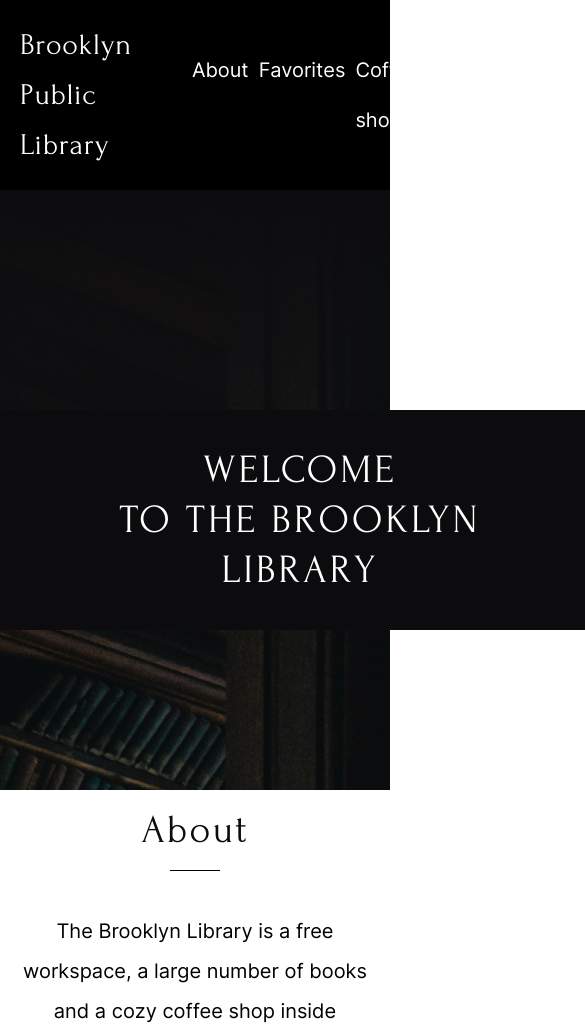
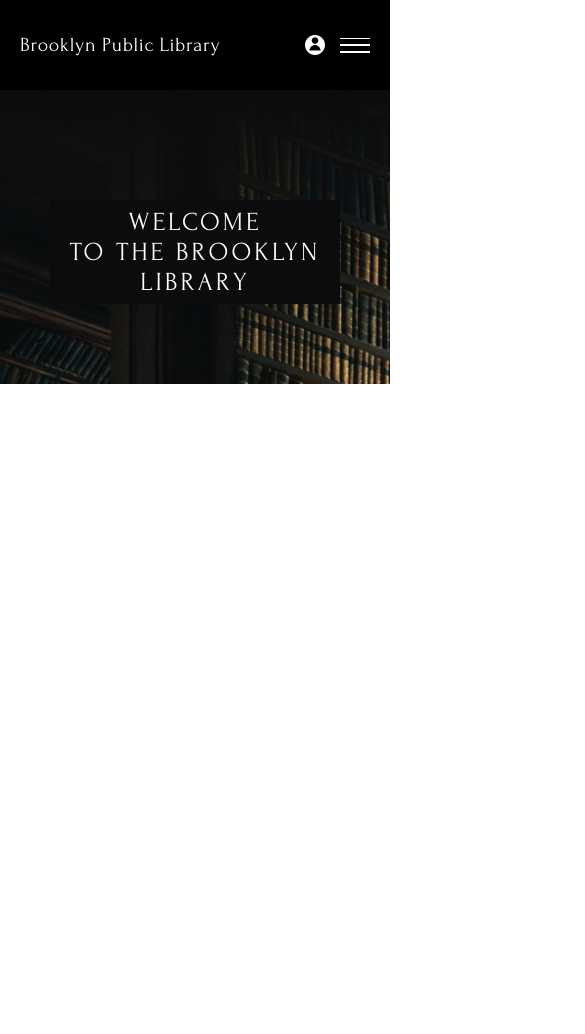
Before and after one commit to tayahanchar/library, a website built with webpack: page src/index.html in a window 390 px wide. Shown: the top 1034 px of the page, 585 px wide, since content can reach past the window. After the commit the page ends 844 px from the top, so only its background shows below. Built offline with nearby package versions, Linux system fonts and the light colour scheme.

Commit message:
feat: add responsive design in sections header and welcome

```diff
--- a/src/css/style.scss
+++ b/src/css/style.scss
@@ -52,6 +52,10 @@
 .header-container {
   @extend %flex-row;
   gap: 60px;
+
+  @media (max-width: 520px) {
+    gap: 30px;
+  }
 }
 
 .logo {
@@ -65,6 +69,14 @@
   &:hover {
     color: $brown-color;
   }
+
+  @media (max-width: 520px) {
+    font-size: 20px;
+  }
+
+  @media (max-width: 350px) {
+    font-size: 17px;
+  }
 }
 
 .header-right {
@@ -75,6 +87,34 @@
   max-width: 652px;
 }
 
+.burger {
+  display: none;
+
+  @media (max-width: 1024px) {
+    display: flex;
+    flex-direction: column;
+    justify-content: space-between;
+    margin-left: 30px;
+    height: 20px;
+    cursor: pointer;
+  }
+
+  @media (max-width: 520px) {
+    margin-left: 5px;
+    height: 15px;
+  }
+}
+
+.burger span {
+  width: 45px;
+  height: 1.5px;
+  background-color: $white-color;
+
+  @media (max-width: 520px) {
+    width: 30px;
+  }
+}
+
 .nav {
   flex-grow: 1;
   max-width: 584px;
@@ -83,6 +123,10 @@
 .nav-list {
   @extend %flex-row;
   gap: 10px;
+
+  @media (max-width: 1024px) {
+    display: none;
+  }
 }
 
 .nav-list__link {
@@ -99,6 +143,11 @@
 
 .profile {
   cursor: pointer;
+
+  @media (max-width: 520px) {
+    width: 20px;
+    height: 20px;
+  }
 }
 
 .welcome {
@@ -107,6 +156,11 @@
   background-size: cover;
   padding-top: 220px;
   padding-bottom: 160px;
+
+  @media (max-width: 430px) {
+    padding-top: 110px;
+    padding-bottom: 80px;
+  }
 }
 
 .welcome__title {
@@ -121,6 +175,23 @@
   background-color: $dark-black-color;
   text-align: center;
   font-family: 'Forum', serif;
+
+  @media (max-width: 760px) {
+    margin: 0 auto;
+  }
+
+  @media (max-width: 630px) {
+    width: 400px;
+    padding: 15px 20px;
+    font-size: 30px;
+  }
+
+  @media (max-width: 430px) {
+    width: 290px;
+    padding: 7px 10px;
+    font-size: 26px;
+    line-height: 30px;
+  }
 }
 
 .title {
--- a/src/index.html
+++ b/src/index.html
@@ -36,9 +36,16 @@
         </nav>
 
         <img class="profile" alt="profile" src="./images/icon_profile.svg">
+
+        <div class="burger">
+          <span></span>
+          <span></span>
+          <span></span>
+        </div>
       </div>
     </div>
   </header>
+
   <main class="main">
     <section class="welcome">
       <div class="container">
@@ -46,7 +53,7 @@
       </div>
     </section>
 
-    <section class="about" id="about">
+ <!--   <section class="about" id="about">
       <div class="container section-container">
         <h2 class="title">About</h2>
         <p class="description">The Brooklyn Library is a free workspace, a large number of books and a cozy coffee shop inside </p>
@@ -247,10 +254,10 @@
           </div>
         </div>
       </div>
-    </section>
+    </section> -->
   </main>
 
-  <footer class="footer">
+  <!-- <footer class="footer">
     <div class="footer_data">
       <div>
         <p class="address">286 Cadman Plaza, New York, NY 11238, United States</p>
@@ -278,6 +285,6 @@
       <a href="https://rs.school/">The Rolling Scopes School</a>
       <p>Taya Hanchar</p>
     </div>
-  </footer>
+  </footer> -->
 </body>
 </html>
```
